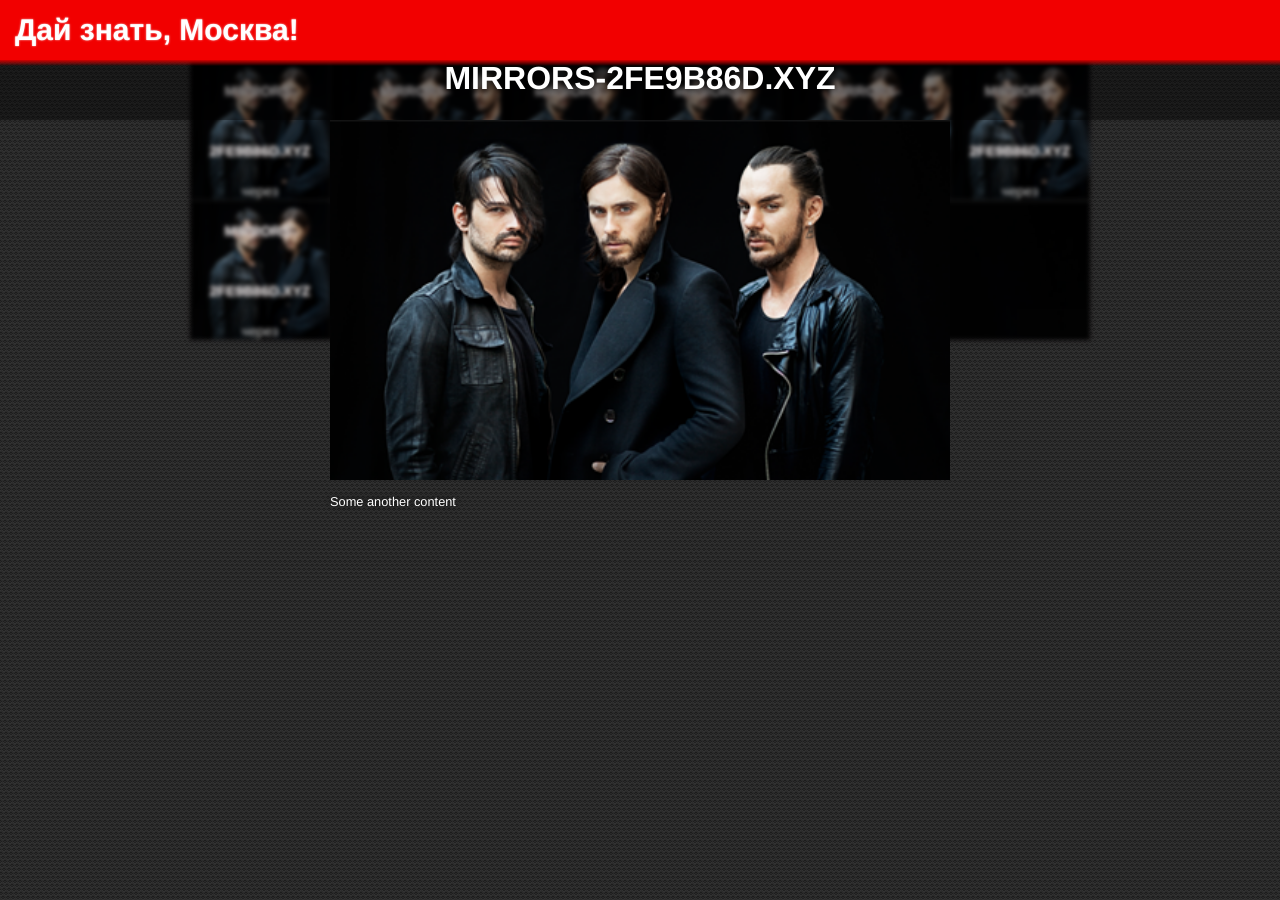
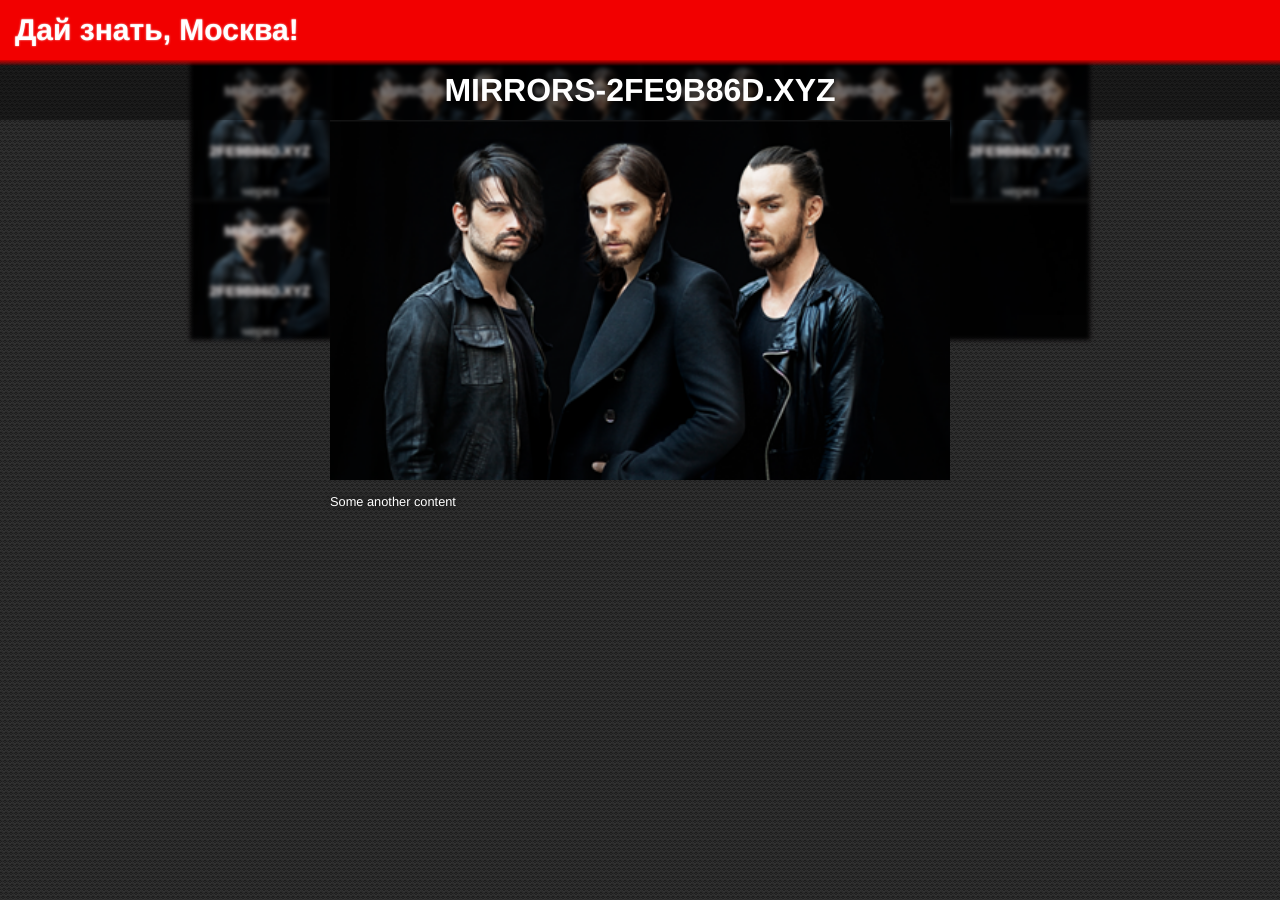
Before and after one commit to pwrmind/countdown, a Jekyll site: the page built from _posts/2009-04-29-slap-chop-0.md, in a window 1280 px wide. Built offline with Jekyll 4.4.1, drawn with Linux system fonts in a browser that asks for light colours.

Commit message:
stile fix

```diff
--- a/assets/styles/main.css
+++ b/assets/styles/main.css
@@ -86,6 +86,7 @@ h2 {
     height: 60px;
     font-size: 2.5vw;
     background-color: rgba(0,0,0,0.4);
+    line-height: 60px;
 }
 
 #eventBlock > .image {
```
